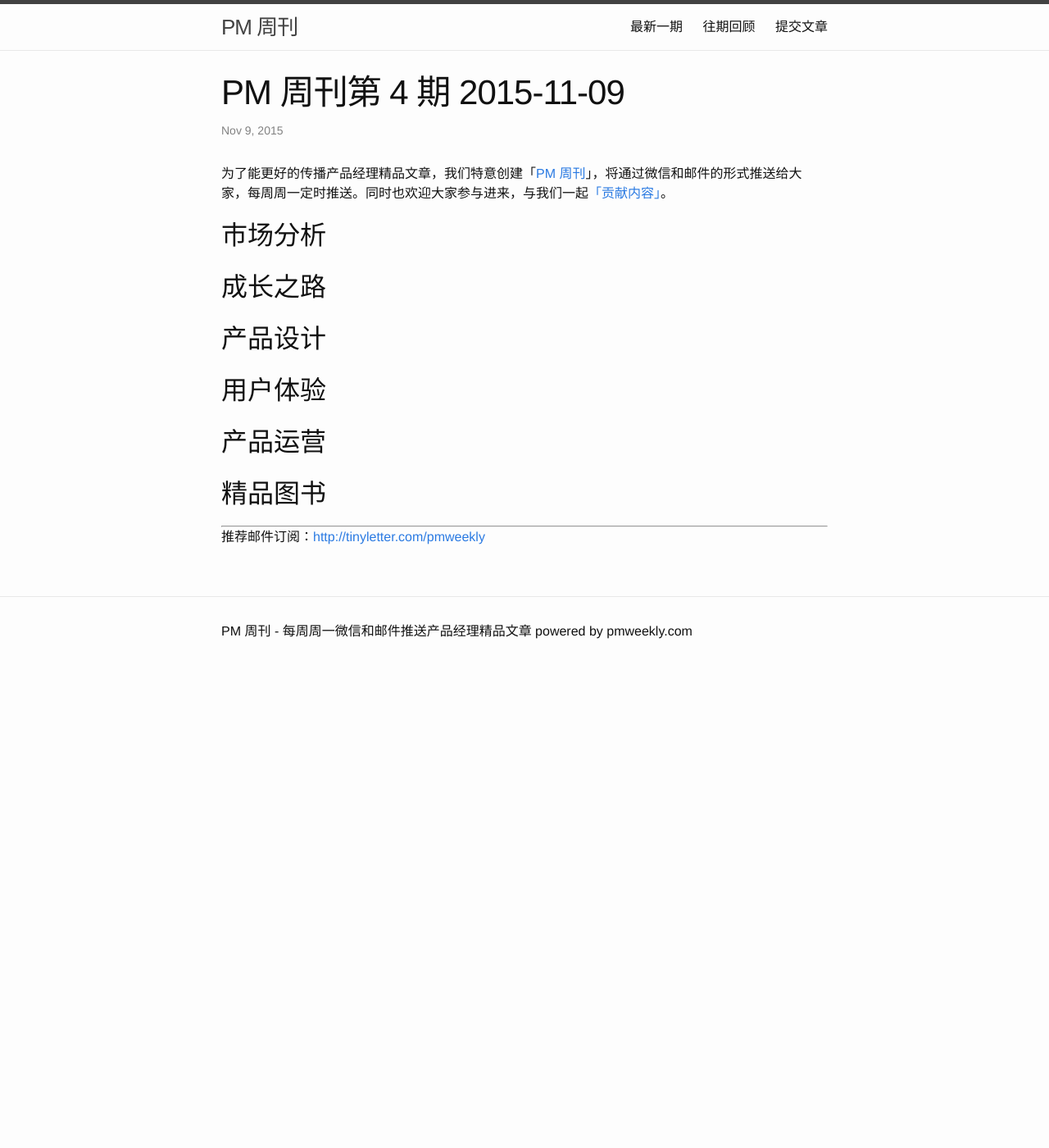
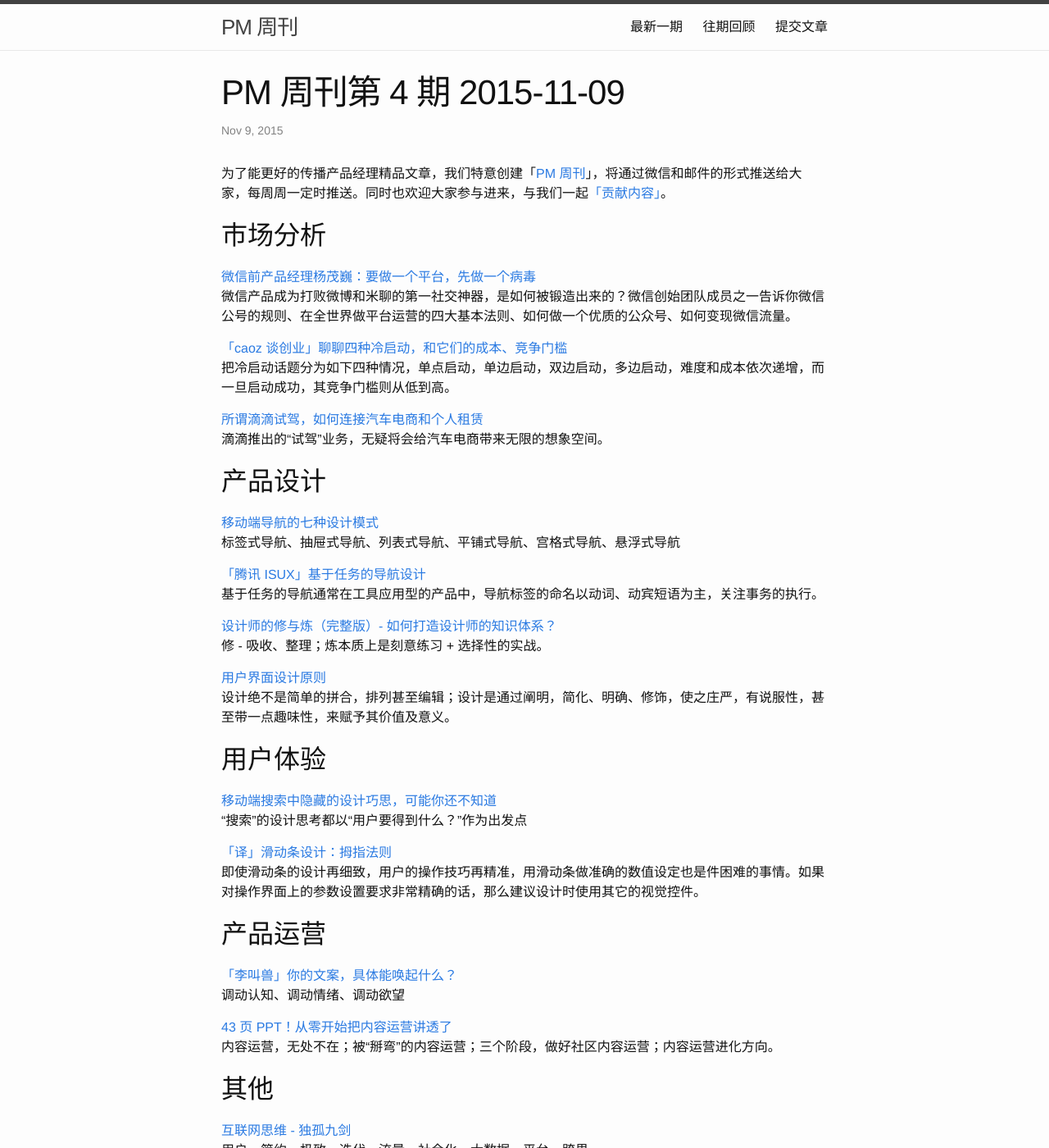
Before and after one commit to vincent4j/pmweekly.com, a Jekyll site: the page built from _posts/2015-11-09-4.md, in a window 1280 px wide and 1400 px high. Shown: the whole window at 82% size. Built offline with Jekyll 4.4.1, drawn with Linux system fonts in a browser that asks for light colours; comment, search, counter and statistics services are not loaded; some of the changed text lies outside the part shown.

Commit message:
完成 4th

```diff
--- a/_posts/2015-11-09-4.md
+++ b/_posts/2015-11-09-4.md
@@ -8,26 +8,60 @@ date:   2015-11-09
 
 ## 市场分析
 
+[微信前产品经理杨茂巍：要做一个平台，先做一个病毒](http://mp.weixin.qq.com/s?__biz=MjM5NjAyMzcyMA==&mid=401038459&idx=2&sn=514e9d4f8c3da5ee29bbcdff058124b2&scene=1&srcid=1109jrwfINcpdGlyW4wuqkRi&from=groupmessage&isappinstalled=0#wechat_redirect)
+微信产品成为打败微博和米聊的第一社交神器，是如何被锻造出来的？微信创始团队成员之一告诉你微信公号的规则、在全世界做平台运营的四大基本法则、如何做一个优质的公众号、如何变现微信流量。
 
-## 成长之路
+[「caoz 谈创业」聊聊四种冷启动，和它们的成本、竞争门槛](http://36kr.com/p/5039331.html)
+把冷启动话题分为如下四种情况，单点启动，单边启动，双边启动，多边启动，难度和成本依次递增，而一旦启动成功，其竞争门槛则从低到高。
 
-
+[所谓滴滴试驾，如何连接汽车电商和个人租赁](http://www.woshipm.com/it/222047.html)
+滴滴推出的“试驾”业务，无疑将会给汽车电商带来无限的想象空间。
 
 ## 产品设计
 
+[移动端导航的七种设计模式](http://www.ui.cn/detail/73429.html)
+标签式导航、抽屉式导航、列表式导航、平铺式导航、宫格式导航、悬浮式导航
 
+[「腾讯 ISUX」基于任务的导航设计](http://isux.tencent.com/task-based-navigation.html)
+基于任务的导航通常在工具应用型的产品中，导航标签的命名以动词、动宾短语为主，关注事务的执行。
+
+[设计师的修与炼（完整版）- 如何打造设计师的知识体系？](http://mp.weixin.qq.com/s?__biz=MzAxNDAxOTcxOQ==&mid=400523722&idx=1&sn=e87da6a641b98c89ca6ef5e7bba2b127&scene=1&srcid=1103drjibGACsEqWhon3gWsL&from=groupmessage&isappinstalled=0#wechat_redirect)
+修 - 吸收、整理；炼本质上是刻意练习 + 选择性的实战。
+
+[用户界面设计原则](http://mp.weixin.qq.com/s?__biz=MzAxMDcxNDg2Mg==&mid=400600366&idx=1&sn=e09a3c0f1964d8965742e879cae12eef&scene=1&srcid=1109tfhImNFeV0oUwCrenWd6&from=groupmessage&isappinstalled=0#wechat_redirect)
+设计绝不是简单的拼合，排列甚至编辑；设计是通过阐明，简化、明确、修饰，使之庄严，有说服性，甚至带一点趣味性，来赋予其价值及意义。
 
 ## 用户体验
 
+[移动端搜索中隐藏的设计巧思，可能你还不知道](http://mp.weixin.qq.com/s?__biz=MjM5NTQ5MjIyMA==&mid=400839587&idx=1&sn=874ba8c8b145a8324dff412ca3c0003e&scene=1&srcid=1109uDDkhcB7JbH5SYwViBE3&from=groupmessage&isappinstalled=0#wechat_redirect)
+“搜索”的设计思考都以“用户要得到什么？”作为出发点
 
+[「译」滑动条设计：拇指法则](http://mp.weixin.qq.com/s?__biz=MjM5NjA3ODI3Ng==&mid=400253644&idx=1&sn=07a196e4fe5291de528f67a104f0489f&scene=1&srcid=1109QkpdwhFvOGD06Mug3gFX&from=groupmessage&isappinstalled=0#wechat_redirect)
+即使滑动条的设计再细致，用户的操作技巧再精准，用滑动条做准确的数值设定也是件困难的事情。如果对操作界面上的参数设置要求非常精确的话，那么建议设计时使用其它的视觉控件。
 
 ## 产品运营
 
+[「李叫兽」你的文案，具体能唤起什么？](http://mp.weixin.qq.com/s?__biz=MzA5NTMxOTczOA==&mid=400345774&idx=1&sn=2edb97df6f8b1581cdabbb3716f5e5a4&scene=0#wechat_redirect)
+调动认知、调动情绪、调动欲望
 
+[43 页 PPT！从零开始把内容运营讲透了](http://mp.weixin.qq.com/s?__biz=MjM5NTQ5MjIyMA==&mid=400809148&idx=1&sn=82db2b7cc98522fcb870426494d7cc29&scene=1&srcid=1109wFeW1nFlueI7YVEtTLSM&from=groupmessage&isappinstalled=0#wechat_redirect)
+内容运营，无处不在；被“掰弯”的内容运营；三个阶段，做好社区内容运营；内容运营进化方向。
+
+## 其他
+
+[互联网思维 - 独孤九剑](http://mp.weixin.qq.com/s?__biz=MzI1NjA1MzQ1NA==&mid=400042828&idx=1&sn=81c55329ea38bd1286d0facfc66d0237&scene=1&srcid=10312zEUaHHvxFna7ImPfTx7&from=groupmessage&isappinstalled=0#wechat_redirect)
+用户、简约、极致、迭代、流量、社会化、大数据、平台、跨界
+
+[产品经理的段位：说说腾讯的产品职级](http://mp.weixin.qq.com/s?__biz=MzA4NzA5MzA0OQ==&mid=235960047&idx=2&sn=3efc9f4d7f2fd7eb9c042fe6f68f242f&scene=1&srcid=1105MJ4m8F7cQuxll3tOQSxR&from=groupmessage&isappinstalled=0#wechat_redirect)
+一级产品经理：初级、优化特性、提升数据；
+二级产品经理：中级、定义产品并运营产品；
+三级产品经理：高级、定义并驾驭战略产品；
+四级产品经理：大神、奇点探索者。
 
 ## 精品图书
 
-
+[《认知盈余 - 自由时间的力量》](http://book.douban.com/subject/7007666/)
+随着全球用户接触互联网的门槛变得越来越低，互联网用户数量变得更加庞大，它们将形成什么样的社会型态？我们又该如何顺应这种变化？而作为互联网的从业者们，该如何从中寻找自己的机会？
 
 ---
 推荐邮件订阅：<http://tinyletter.com/pmweekly>
```
